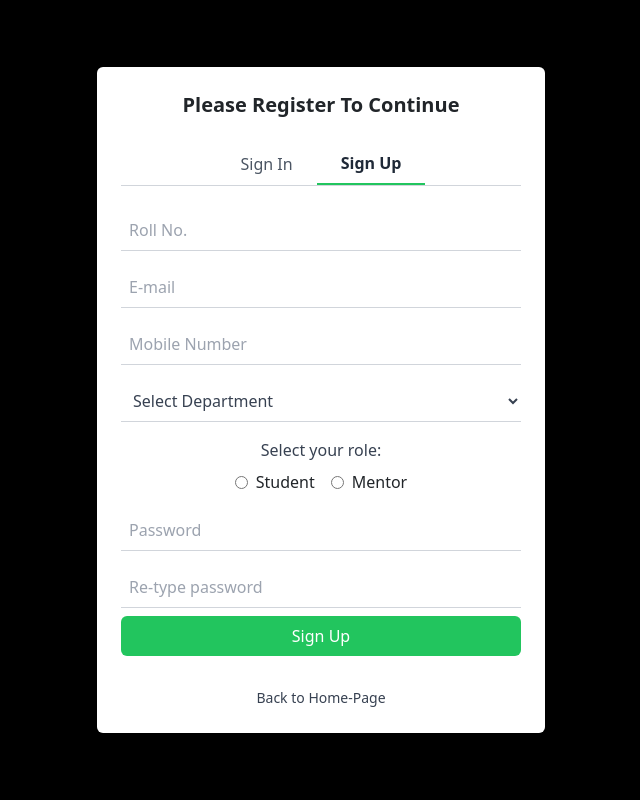
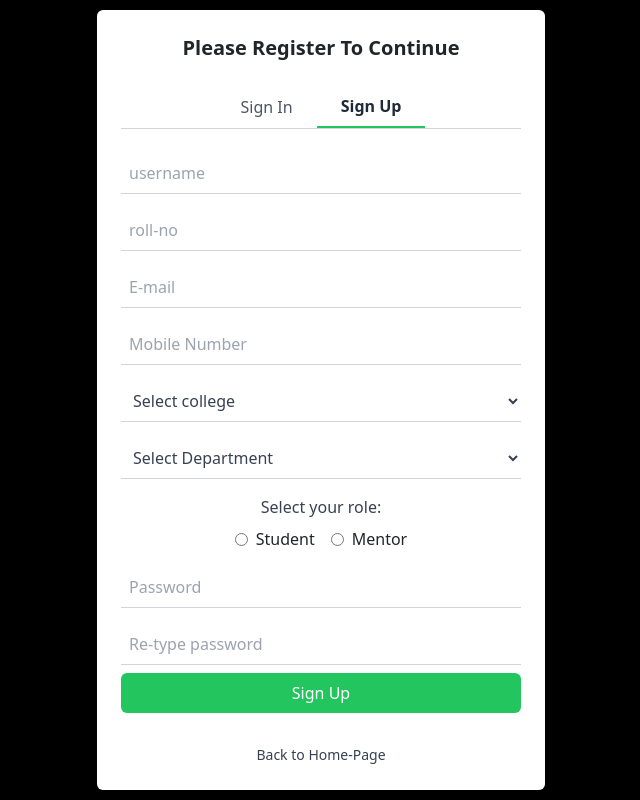
Before and after one commit to alpha-Gautam/rec_papers, a React (Create React App) app: page /signup in a window 1280 px wide. Shown: the whole page, without its empty margins (319-959 px from the left). Built offline with nearby package versions, Linux system fonts and the light colour scheme.

Commit message:
add ragistration function

```diff
--- a/src/api/login.js
+++ b/src/api/login.js
@@ -8,6 +8,14 @@ const url = "/api";
 export const userLoginapi = async (data) => {
   //   return server.get(url + "/login/", data);
   const response = await axios.post(baseUrl + "api/login/", data);
+  //   const response = await server.post("api/login/", data);
+
+  return response;
+};
+
+export const userRagister = async (data) => {
+  //   return server.get(url + "/login/", data);
+  const response = await axios.post(baseUrl + "api/ragister/", data);
   //   const response = await server.post("api/login/", data);
 
   return response;
--- a/src/custom_components/prelogin/Register.jsx
+++ b/src/custom_components/prelogin/Register.jsx
@@ -1,5 +1,7 @@
 import React, { useState } from "react";
 import { useNavigate } from "react-router-dom";
+
+import {userRagister} from '../../api/login'
 
 const Signup = () => {
   const navigate = useNavigate();
@@ -12,6 +14,25 @@ const Signup = () => {
   const handleRoleChange = (event) => {
     setRole(event.target.value);
   };
+
+
+  const handleFormRagistration =async(data)=>{
+
+    try {
+      const response = await userRagister(data)
+      if(response.status===200){
+        console.log("ragistration succesfull !")
+        console.log("response---->",response)
+        // navigate("/login")
+      }
+
+    } catch (error) {
+      console.log("ragister error",error)
+
+    }
+
+
+  }
 
   return (
     <div className="fixed inset-0 bg-black bg-opacity-70 flex justify-center items-center z-50">
@@ -32,7 +53,26 @@ const Signup = () => {
             </button>
           </div>
         </div>
-        <form>
+        <form onSubmit={(e) => {
+          e.preventDefault();
+          const formData = new FormData(e.target);
+          const data = {
+            "user_uuid": formData.get('roll-no'),
+            "username": formData.get('username'),
+            "email": formData.get('email'),
+            "password": formData.get('password'),
+            "mobile": formData.get('mobile'),
+            "college": formData.get('college'),
+            "department": formData.get('department'),
+            "created": "",
+            "isstudent": formData.get('isstudent') === 'Student',
+            "ismentor": formData.get('ismentor') === 'Mentor'
+
+          };
+          console.log(data);
+
+          handleFormRagistration(data)
+        }}>
           <div className="space-y-4">
             <div className="flex items-center border-b border-gray-300 py-2">
               <span className="text-gray-500 pr-2">
@@ -40,7 +80,19 @@ const Signup = () => {
               </span>
               <input
                 type="text"
-                placeholder="Roll No."
+                name="username"
+                placeholder="username"
+                className="w-full outline-none text-gray-700"
+              />
+            </div>
+            <div className="flex items-center border-b border-gray-300 py-2">
+              <span className="text-gray-500 pr-2">
+                <i className="fas fa-envelope"></i>
+              </span>
+              <input
+                type="text"
+                name="roll-no"
+                placeholder="roll-no"
                 className="w-full outline-none text-gray-700"
               />
             </div>
@@ -50,6 +102,7 @@ const Signup = () => {
               </span>
               <input
                 type="email"
+                name="email"
                 placeholder="E-mail"
                 className="w-full outline-none text-gray-700"
               />
@@ -60,15 +113,36 @@ const Signup = () => {
               </span>
               <input
                 type="text"
+                name="mobile"
                 placeholder="Mobile Number"
                 className="w-full outline-none text-gray-700"
               />
+            </div>
+
+            <div className="flex items-center border-b border-gray-300 py-2">
+              <span className="text-gray-500 pr-2">
+                <i className="fas fa-building"></i>
+              </span>
+              <select
+              name="college"
+                className="w-full outline-none text-gray-700 bg-transparent"
+                defaultValue=""
+              >
+                <option value="" disabled>
+                  Select college
+                </option>
+                <option value="reck">Rajkiya Engineering college kannauj</option>
+                <option value="recb">Rajkiya Engineering college b </option>
+                <option value="recsnb">Rajkiya Engineering college snb </option>
+                <option value="recd">Rajkiya Engineering college d</option>
+              </select>
             </div>
             <div className="flex items-center border-b border-gray-300 py-2">
               <span className="text-gray-500 pr-2">
                 <i className="fas fa-building"></i>
               </span>
               <select
+              name="department"
                 className="w-full outline-none text-gray-700 bg-transparent"
                 defaultValue=""
               >
@@ -81,6 +155,7 @@ const Signup = () => {
                 <option value="CE">Civil Engineering</option>
               </select>
             </div>
+
             <div className="flex flex-col space-y-2">
               <label className="text-gray-700 text-center font-medium">
                 Select your role:
@@ -89,6 +164,7 @@ const Signup = () => {
                 <label className="flex items-center">
                   <input
                     type="radio"
+                    name="isstudent"
                     value="Student"
                     checked={role === "Student"}
                     onChange={handleRoleChange}
@@ -99,6 +175,7 @@ const Signup = () => {
                 <label className="flex items-center">
                   <input
                     type="radio"
+                    name="ismentor"
                     value="Mentor"
                     checked={role === "Mentor"}
                     onChange={handleRoleChange}
@@ -114,6 +191,7 @@ const Signup = () => {
               </span>
               <input
                 type="password"
+                name="password"
                 placeholder="Password"
                 className="w-full outline-none text-gray-700"
               />
@@ -124,6 +202,7 @@ const Signup = () => {
               </span>
               <input
                 type="password"
+                name="password-1"
                 placeholder="Re-type password"
                 className="w-full outline-none text-gray-700"
               />
```
